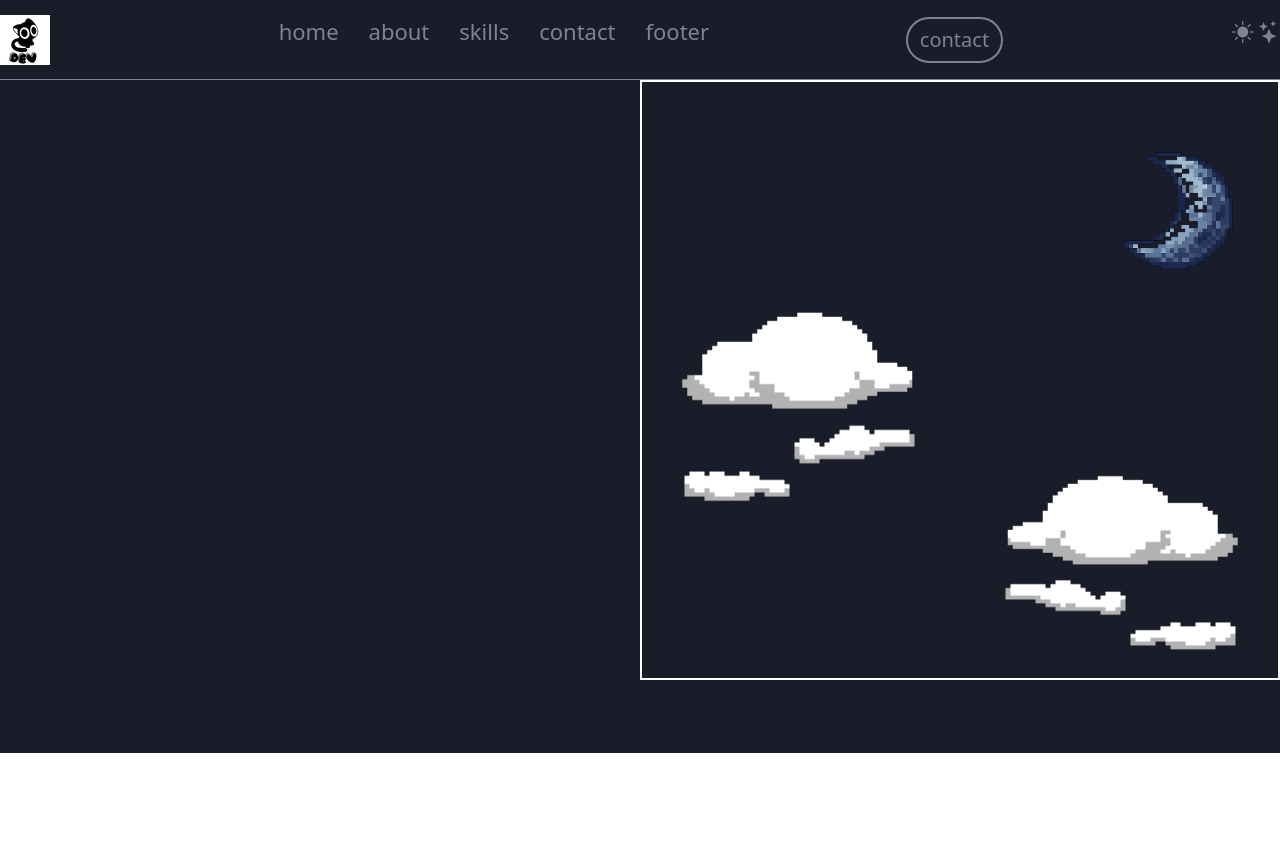
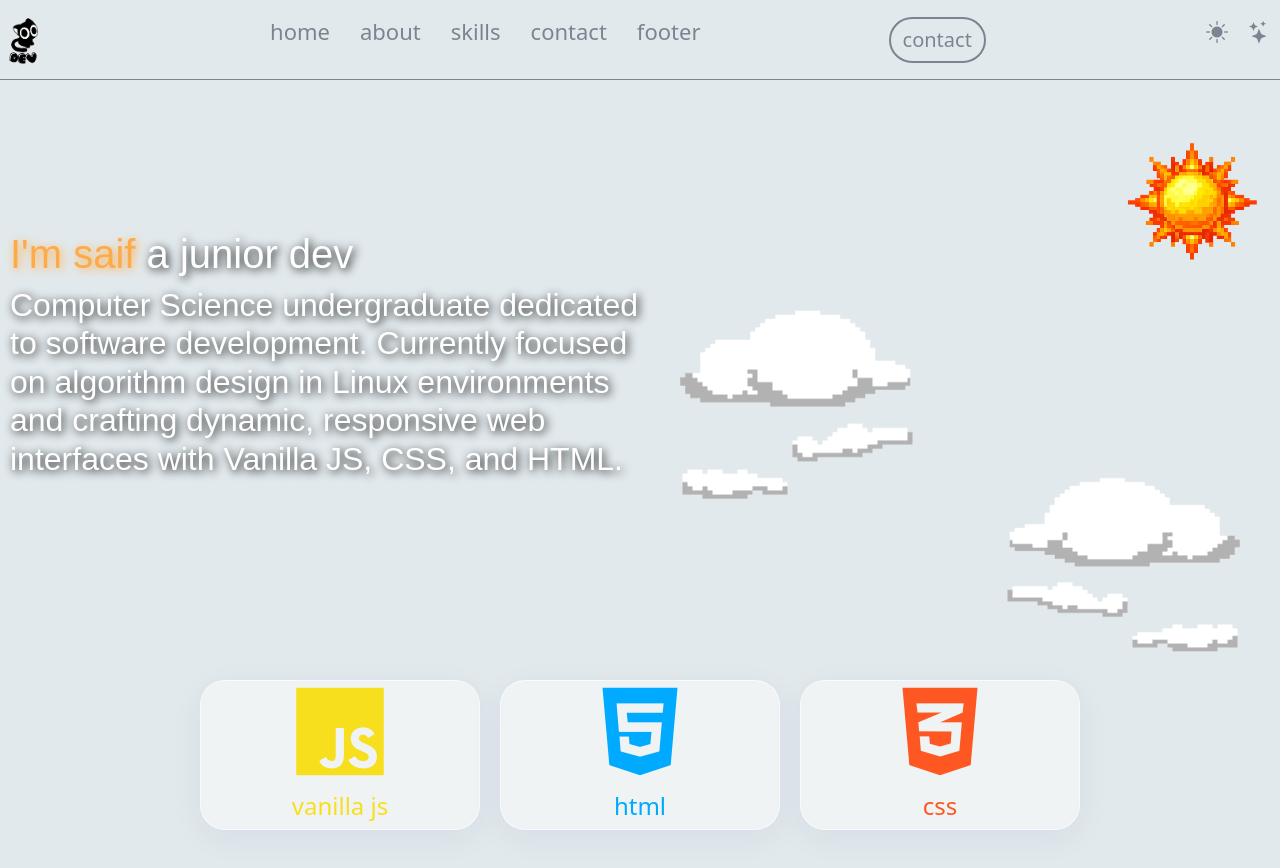
Before and after one commit to smith648/my_protfolio, a website with bundled scripts: page index.html in a window 1280 px wide. Both pictures are taken after a click on the button 1242 px from the left and 31 px from the top of the page. Before the commit the page ends 800 px from the top, so only its background shows below. Built offline with nearby package versions, Linux system fonts and the light colour scheme.

Commit message:
header and hero section finished

```diff
--- /dev/null
+++ b/cards.js
@@ -0,0 +1,17 @@
+export const cards = [
+  {
+    icon: `<i class="fa-brands fa-js"></i>`,
+    text: "vanilla js",
+    color: "#F7DF1E"
+  },
+  {
+    icon: `<i class="fa-brands fa-html5"></i>`,
+    text: "html",
+    color: "#00AAFF"
+  },
+  {
+    icon: `<i class="fa-brands fa-css3-alt"></i>`,
+    text: "css",
+    color: "#FF5722"
+  },
+];
--- /dev/null
+++ b/eslint.config.mjs
@@ -0,0 +1,6 @@
+import globals from "globals";
+import { defineConfig } from "eslint/config";
+
+export default defineConfig([
+  { files: ["**/*.{js,mjs,cjs}"], languageOptions: { globals: globals.browser } },
+]);
--- a/index.html
+++ b/index.html
@@ -4,18 +4,26 @@
 <head>
   <meta charset="UTF-8">
   <meta name="viewport" content="width=device-width, initial-scale=1.0">
+  <link rel="preconnect" href="https://fonts.googleapis.com">
+  <link rel="preconnect" href="https://fonts.gstatic.com" crossorigin>
+  <link href="https://fonts.googleapis.com/css2?family=Syne:wght@700;800&family=Inter:wght@400;500&display=swap"
+    rel="stylesheet">
+
   <link href="https://cdn.jsdelivr.net/npm/bootstrap@5.3.8/dist/css/bootstrap.min.css" rel="stylesheet"
     integrity="sha384-sRIl4kxILFvY47J16cr9ZwB07vP4J8+LH7qKQnuqkuIAvNWLzeN8tE5YBujZqJLB" crossorigin="anonymous">
+
   <link rel="stylesheet" href="https://cdn.jsdelivr.net/npm/bootstrap-icons@1.11.3/font/bootstrap-icons.css">
+  <link rel="stylesheet" href="https://cdnjs.cloudflare.com/ajax/libs/font-awesome/6.5.1/css/all.min.css">
+
   <link rel="stylesheet" href="style.css">
-  <title>protfolio</title>
+  <title>portfolio</title>
 </head>
 
 <body>
   <div class="hero-background">
     <header>
       <div class="logo">
-        <img src="/imgs/dev.png" alt="logo">
+        <img src="/imgs/LOGO.png" alt="logo">
       </div>
       <div class="nav">
         <nav>
@@ -34,13 +42,21 @@
       <div class="mode-toggle">
         <ul>
           <li><button class="btnSun"><i class="bi bi-brightness-high-fill"></i></button></li>
-          <li><button class="btnNight"><i class="bi bi-stars"></i><button></li>
+          <li><button class="btnNight"><i class="bi bi-stars"></i></button></li>
         </ul>
       </div>
     </header>
+
     <main>
       <div class="hero">
         <div class="hero-left">
+          <h1>
+            <span id="name">I'm saif</span> a junior dev
+          </h1>
+          <h2>
+            Computer Science undergraduate dedicated to software development. Currently focused on algorithm design in
+            Linux environments and crafting dynamic, responsive web interfaces with Vanilla JS, CSS, and HTML.
+          </h2>
         </div>
         <div class="hero-right">
           <img id="avatar" src="imgs/moon.png" alt="avatar">
@@ -49,10 +65,15 @@
           </div>
           <img id="clouds1" src="imgs/clouds.png" alt="clouds">
         </div>
+      </div>
+
+      <div class="skills">
+      </div>
     </main>
   </div>
 </body>
 <script src="https://cdn.jsdelivr.net/npm/bootstrap@5.3.8/dist/js/bootstrap.bundle.min.js"
   integrity="sha384-FKyoEForCGlyvwx9Hj09JcYn3nv7wiPVlz7YYwJrWVcXK/BmnVDxM+D2scQbITxI" crossorigin="anonymous"></script>
+<script type="module" src="script.js"></script>
 
 </html>
--- a/package.json
+++ b/package.json
@@ -12,5 +12,9 @@
     "protfolio"
   ],
   "author": "wizardsmith",
-  "license": "ISC"
+  "license": "ISC",
+  "devDependencies": {
+    "eslint": "^10.4.0",
+    "globals": "^17.6.0"
+  }
 }
--- /dev/null
+++ b/script.js
@@ -0,0 +1,57 @@
+import { cards } from './cards.js';
+const lightBtn = document.querySelector(".btnSun");
+const nightBtn = document.querySelector(".btnNight");
+const background = document.getElementsByClassName("hero-background")[0];
+const skills = document.getElementsByClassName("skills")[0];
+const cardBackGround = document.getElementsByClassName("skill-card");
+
+let exsist = 0;
+generateCards(cards);
+let mode = "night";
+lightBtn.addEventListener('click', () => {
+  const avatar = document.getElementById("avatar");
+  avatar.src = "imgs/sun.png";
+  background.classList.remove("hero-background");
+  background.classList.add("light-theme");
+  const text = document.getElementsByClassName("hero-left")[0];
+  text.classList.remove("light-shadow");
+  text.classList.add("black-shadow");
+  const name = document.getElementById("name");
+  name.style.color = "#fdaa48";
+  name.classList.toggle("orange-shadow");
+
+
+
+  mode = "light"
+});
+nightBtn.addEventListener('click', () => {
+  const avatar = document.getElementById("avatar");
+  avatar.src = "imgs/moon.png";
+  background.classList.remove("light-theme");
+  background.classList.add("hero-background");
+  const text = document.getElementsByClassName("hero-left")[0];
+  text.style.color = "white";
+  text.classList.remove("black-shadow");
+  text.classList.add("light-shadow");
+  const name = document.getElementById("name");
+  name.style.color = "#c7d2d8";
+  name.classList.remove("orange-shadow");
+
+  mode = "night";
+});
+
+function generateCards(cards) {
+  if (exsist != 1) {
+    cards.forEach((card) => {
+      skills.innerHTML += `<div class="skill-card">${card.icon} <h1>${card.text}</h1>
+      </div>`;
+    });
+    const skillCards = document.getElementsByClassName("skill-card");
+    for (let i = 0; i < cards.length; i++) {
+      const icon = skillCards[i].getElementsByTagName('i')[0];
+      icon.setAttribute("style", `color : ${cards[i].color}`);
+      skillCards[i].style.color = cards[i].color;
+    }
+    exsist = 1;
+  }
+}
--- a/style.css
+++ b/style.css
@@ -1,13 +1,17 @@
 body {
   display : flex;
   flex-direction : column;
-  position : relative;
+  flex-wrap : wrap;
 }
-.hero-background {
+.hero-background{
   width : 100%;
-  height : 753px;
+  height : auto;
   background-color : rgb(26, 29, 41);
-
+}
+.light-theme{
+  width : 100%;
+  height : auto;
+  background-color : #E2E9EC;
 }
 header {
   height : 80px;
@@ -15,6 +19,10 @@ header {
   justify-content : space-between;
   align-items : center;
   border-bottom : 1px solid rgb(125, 132, 145);
+}
+header img{
+  width : 50px;
+  height : 50px;
 }
 .nav ul ,li,a,i{
   list-style : none;
@@ -28,9 +36,15 @@ header {
   display : flex;
   gap : 30px;
 }
+
 header button {
   all : unset;
   cursor : pointer;
+}
+.mode-toggle ul{
+  display : flex;
+  gap : 20px;
+  margin-right : 10px;
 }
 .hero {
   width : 100%;
@@ -38,11 +52,36 @@ header button {
   display : flex;
   justify-content: space-between;
 }
+.hero-left {
+  height : 50%;
+  width : 50%;
+  margin : auto 0;
+  color : rgb(125, 132, 145);
+  font-family: 'Space Grotesk', sans-serif;
+  font-size : 26px;
+  text-align : left;
+  color : white;
+  text-shadow: 2px 2px 10px #b1b2b5;
+}
+.hero-left span{
+ color : #c7d2d8;
+}
+.hero-left h1,h2{
+  padding-left : 10px;
+}
+.orange-shadow {
+text-shadow: 2px 2px 10px #fdaa48;
+}
+.light-shadow{
+  text-shadow: 2px 2px 10px #b1b2b5;
+}
+.black-shadow{
+  text-shadow: 2px 2px 10px black;
+}
 .hero-right {
   position : relative;
   width  : 50%;
   height : 100%;
-  border : 2px solid white;
 }
 .hero-right #clouds{
   width : 300px;
@@ -55,7 +94,7 @@ header button {
   width : 300px;
   height : 250px;
   top :200px;
-  left: 0;
+  left: 0px;
   transform : scaleX(-1);
   position : absolute;
 }
@@ -69,6 +108,57 @@ header button {
 .hero-right #avatar{
   position : absolute;
 }
+.skills {
+  width : 100%;
+  height : 680px;
+  display : flex;
+  justify-content: center;
+  flex-wrap : wrap;
+  gap : 20px;
+}
+.skill-card{
+  width : 280px;
+  height : 150px;
+  border-radius : 25px;
+  display : flex;
+  flex-direction: column;
+  justify-content: space-between;
+  align-items : center;
+  background-color: rgba(255, 255, 255, 0.05);
+  -webkit-backdrop-filter: blur(10px);
+  backdrop-filter: blur(10px);
+  border: 1px solid rgba(255, 255, 255, 0.15);
+  box-shadow: 0px 8px 32px 0px rgba(255, 255, 255, 0.2);
+  transition-property : width,height,transform,font-size;
+  transition-timing-function: ease;
+  transition-duration: 1s;
+  transition-delay: 100ms;
+
+}
+.light-theme .skill-card{
+background-color: rgba(255, 255, 255, 0.45);
+border: 1px solid rgba(255, 255, 255, 0.6);
+box-shadow: 0px 8px 32px 0px rgba(31, 38, 135, 0.06)
+}
+
+.skill-card:hover{
+  width : 400px;
+  height : 200px;
+  transform : translate(-20px);
+  }
+.skill-card i {
+  font-size : 100px;
+  transition-property :font-size;
+  transition-timing-function: ease;
+  transition-duration: 1s;
+  transition-delay: 100ms;
+}
+.skill-card:hover i {
+  font-size : 150px;
+}
+.skill-card h1 {
+  font-size : 24px;
+}
 .btn {
   font-size : 20px;
   color : rgb(125, 132, 145);
```
Also changed, not shown: jsconfig.json (added, +10 -0 lines), imgs/LOGO.png (added), 1 other file.
